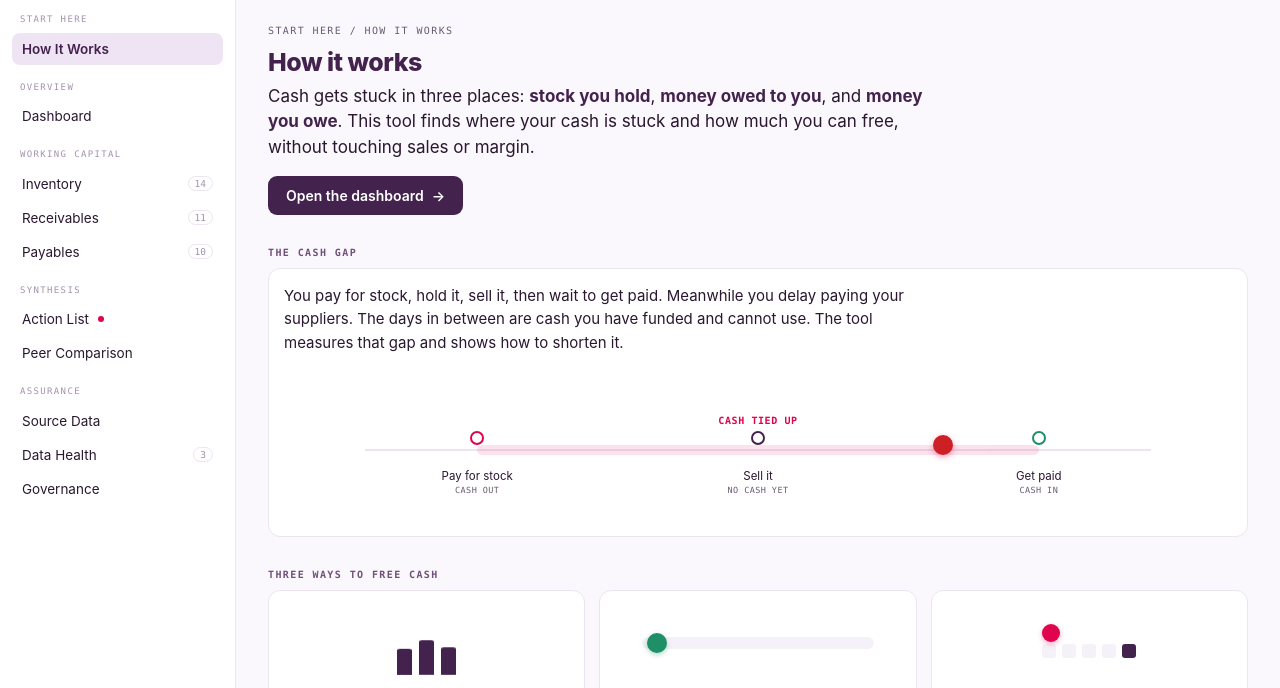
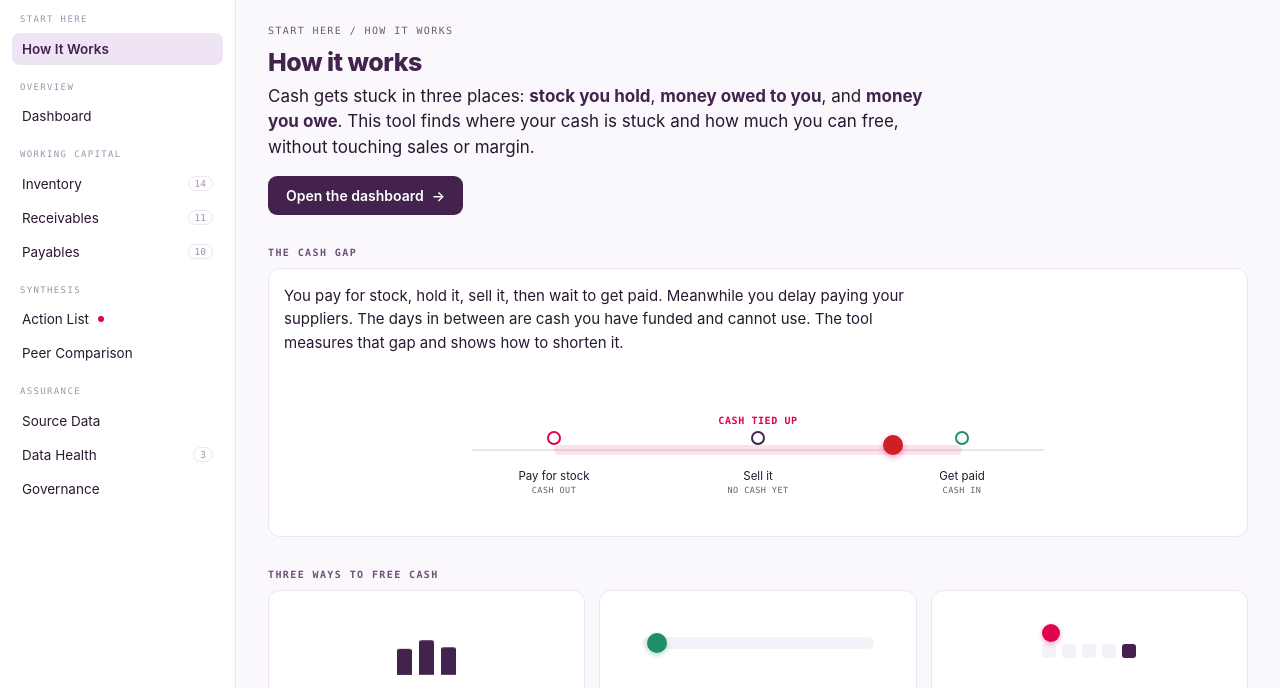
Before and after one commit to lalit-fulara-hermit/Working-Capital-Efficiency-Tool, a plain HTML site: page index.html in a window 1280 px wide. Shown: the part 59-747 px from the top of the page. Drawn offline with Linux system fonts and the light colour scheme.

Commit message:
Add files via upload

```diff
--- a/index.html
+++ b/index.html
@@ -219,7 +219,7 @@
   .reveal{opacity:0;transform:translateY(14px);transition:opacity .6s ease,transform .6s ease;}
   .reveal.in{opacity:1;transform:none;}
   /* cash gap timeline */
-  .cashgap{position:relative;height:150px;margin:6px 6px 2px;overflow:hidden;}
+  .cashgap{position:relative;height:150px;max-width:680px;margin:6px auto 2px;overflow:hidden;}
   .cashgap .axis{position:absolute;left:8%;right:8%;top:80px;height:2px;background:var(--line);}
   .cashgap .band{position:absolute;top:76px;height:10px;border-radius:5px;background:rgba(224,4,78,.14);left:20%;width:60%;animation:bandpulse 7s ease-in-out infinite;}
   @keyframes bandpulse{0%,100%{opacity:.5;}50%{opacity:1;}}
```
